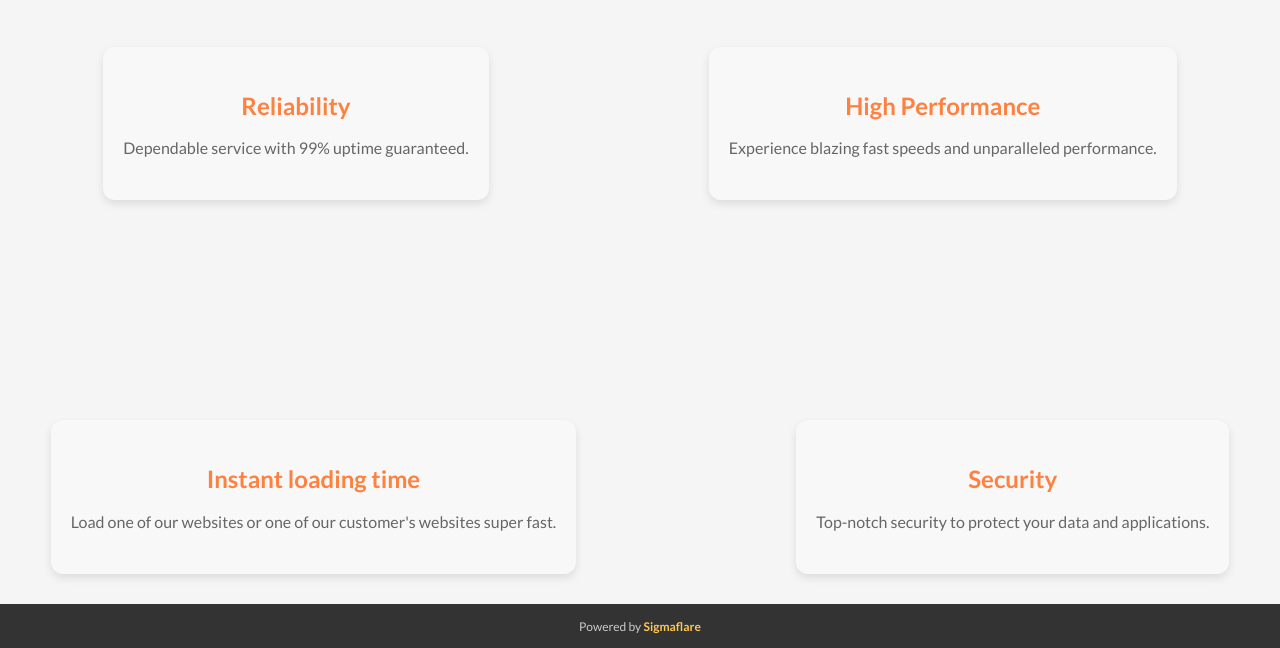
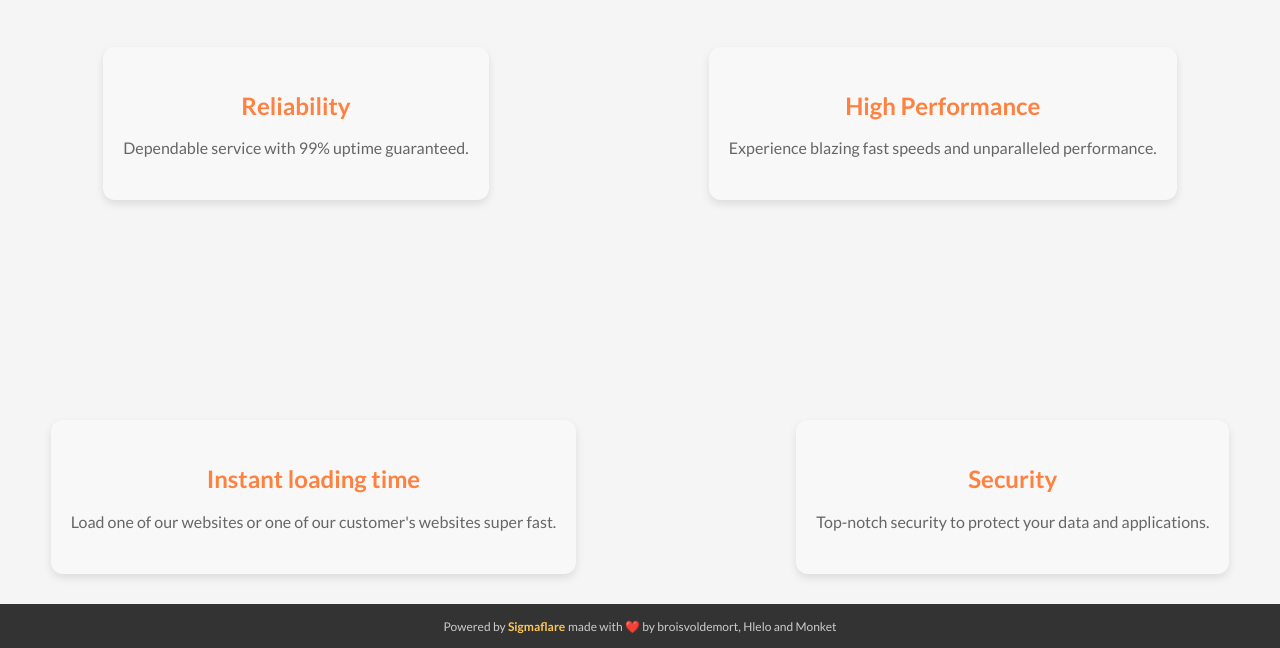
Before and after one commit to Sigmaflare/sigmaflare.github.io, a plain HTML site: page features.html in a window 1280 px wide. Shown: the part 519-1167 px from the top of the page. Drawn offline with Linux system fonts and the light colour scheme.

Commit message:
Update features.html

```diff
--- a/features.html
+++ b/features.html
@@ -58,6 +58,7 @@
     <footer>
         <div class="container">
             <small>Powered by <strong>Sigmaflare</strong></small>
+            <small>made with ❤️ by broisvoldemort, Hlelo and Monket</small>
         </div>
     </footer>
 </body>
```
